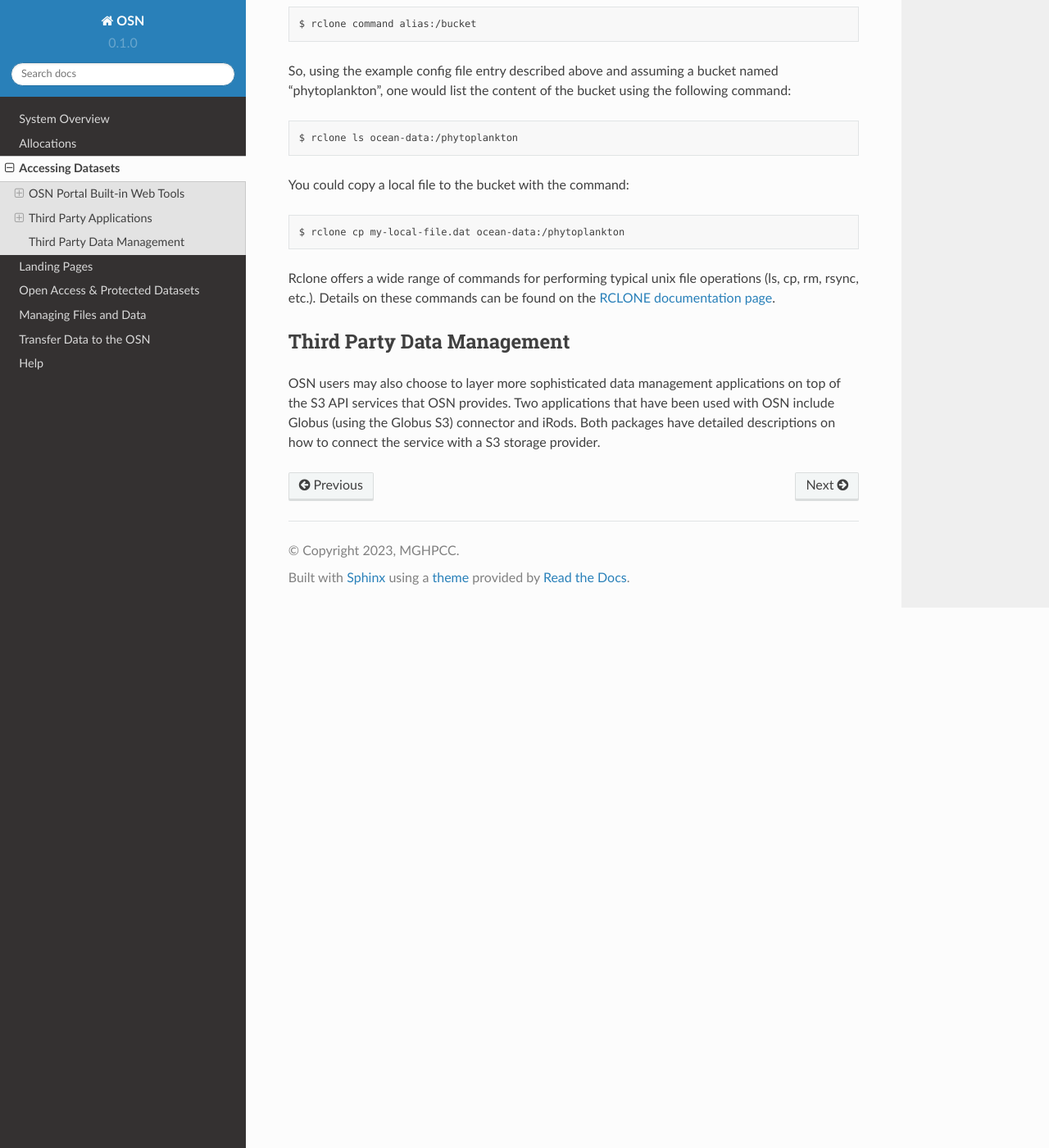
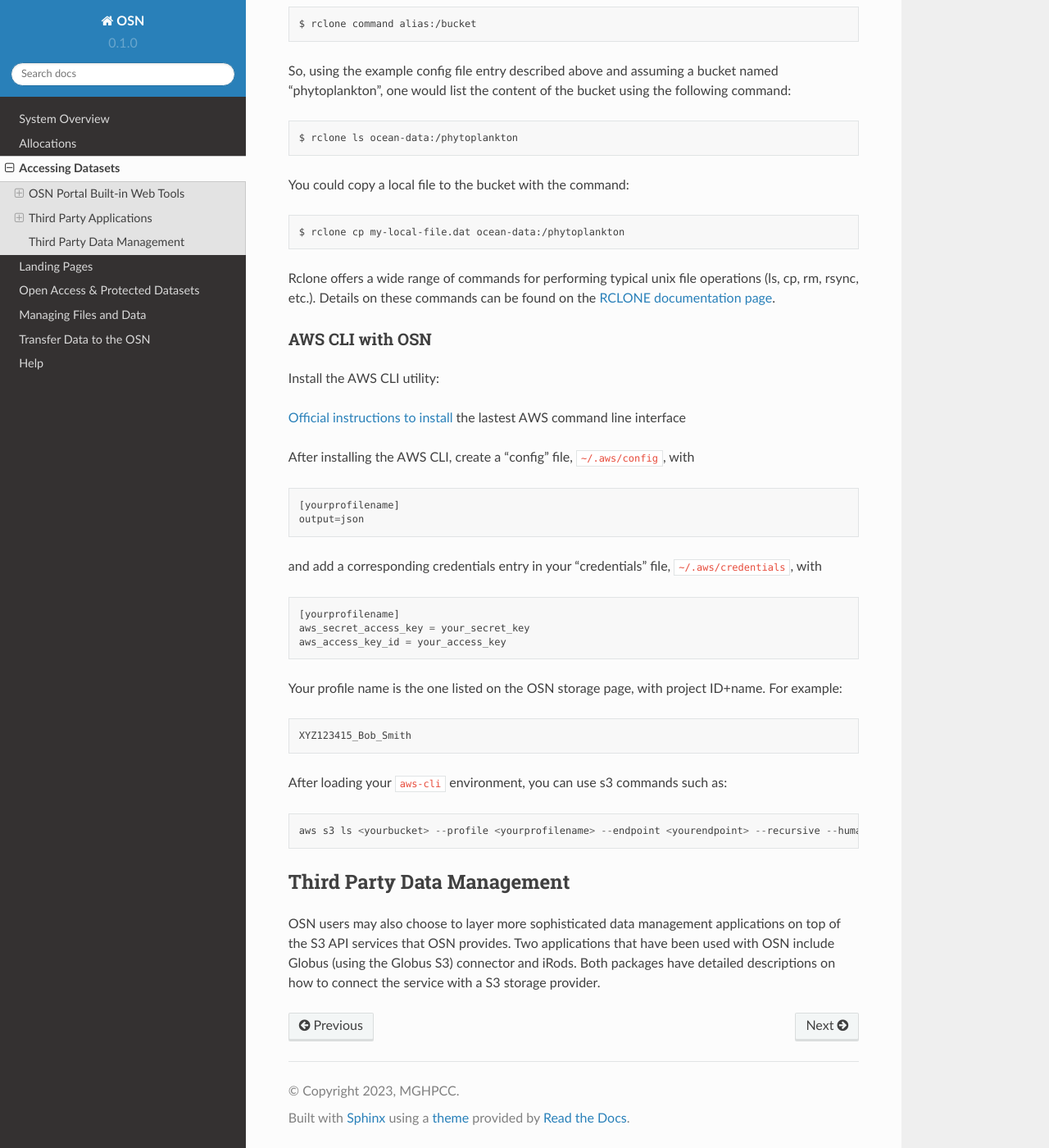
Before and after one commit to OpenStorageNetwork/rtd-osn, a Sphinx documentation site: the page built from docs/source/accessing-datasets.rst, in a window 1280 px wide and 1400 px high, scrolled down 9079 px. Shown: the whole window at 82% size. Built offline with Sphinx 7.4.7 and the Read the Docs theme 2.0.0, drawn with Linux system fonts in a browser that asks for light colours.

Commit message:
adding info on using OSN with aws cli tools

```diff
--- a/docs/source/accessing-datasets.rst
+++ b/docs/source/accessing-datasets.rst
@@ -330,6 +330,46 @@ Rclone offers a wide range of commands for performing typical unix file operatio
 Details on these commands can be found on the `RCLONE documentation page <https://rclone.org/docs/>`_.
 
 
+AWS CLI with OSN
+^^^^^^^^^^^^^^^^^^^^^^^^^^
+
+Install the AWS CLI utility:
+
+`Official instructions to
+install <https://docs.aws.amazon.com/cli/latest/userguide/getting-started-install.html>`__
+the lastest AWS command line interface
+
+After installing the AWS CLI, create a “config” file, ``~/.aws/config``,
+with
+
+::
+
+   [yourprofilename]
+   output=json
+
+and add a corresponding credentials entry in your “credentials” file,
+``~/.aws/credentials``, with
+
+::
+
+   [yourprofilename]
+   aws_secret_access_key = your_secret_key
+   aws_access_key_id = your_access_key
+
+Your profile name is the one listed on the OSN storage page, with
+project ID+name. For example:
+
+::
+
+   XYZ123415_Bob_Smith
+
+After loading your ``aws-cli`` environment, you can use s3 commands such
+as:
+
+::
+
+   aws s3 ls <yourbucket> --profile <yourprofilename> --endpoint <yourendpoint> --recursive --human-readable --summarize
+
 Third Party Data Management
 ---------------------------
 OSN users may also choose to layer more sophisticated data management applications on top of the S3 API
```
